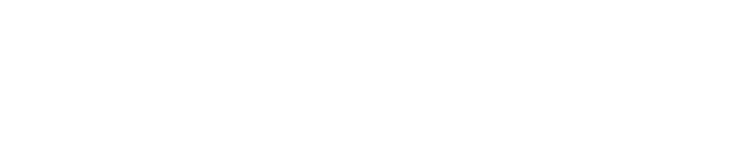
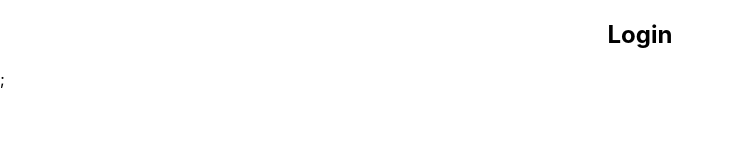
Before and after one commit to josealejandro2928/React-Note-App, a React (Create React App) app: page /auth in a window 1280 px wide. Shown: the top 160 px of the page, without its empty margins (0-733 px from the left). Built offline with nearby package versions, Linux system fonts and the light colour scheme.

Commit message:
Trabajando

```diff
--- a/package.json
+++ b/package.json
@@ -6,6 +6,7 @@
     "@testing-library/jest-dom": "^5.11.9",
     "@testing-library/react": "^11.2.5",
     "@testing-library/user-event": "^12.7.3",
+    "node-sass": "^5.0.0",
     "react": "^17.0.1",
     "react-dom": "^17.0.1",
     "react-router-dom": "^5.2.0",
--- a/src/App/App.js
+++ b/src/App/App.js
@@ -1,6 +1,7 @@
-import './App.css';
+import './App.scss';
 import { BrowserRouter as Router, Switch, Route } from 'react-router-dom';
 import AdminLayout from '../Layout/AdminLayout/AdminLayout';
+import Login from '../Auth/Login/Login';
 
 function App() {
   return (
@@ -9,7 +10,9 @@
         <Route exact path='/'>
           <AdminLayout />
         </Route>
-        <Route path='/auth'></Route>
+        <Route path='/auth'>
+          <Login></Login>
+        </Route>
       </Switch>
     </Router>
   );
--- /dev/null
+++ b/src/Auth/Login/Login.js
@@ -0,0 +1,15 @@
+import React, { Component } from 'react';
+import './Login.scss';
+
+class Login extends Component {
+  state = {};
+  render() {
+    return (
+      <div className='Login'>
+        <h2>Login</h2>;
+      </div>
+    );
+  }
+}
+
+export default Login;
--- /dev/null
+++ b/src/Auth/Login/Login.scss
@@ -0,0 +1,5 @@
+.Login {
+    h2 {
+        text-align: center;
+    }
+}
--- a/src/Layout/AdminLayout/AdminLayout.css
+++ /dev/null
@@ -1,3 +0,0 @@
-.AdminLayout{
-
-}
--- a/src/Layout/AdminLayout/AdminLayout.js
+++ b/src/Layout/AdminLayout/AdminLayout.js
@@ -1,10 +1,14 @@
 import React, { Component } from 'react';
-import './AdminLayout.css';
+import './AdminLayout.scss';
 
 class AdminLayout extends Component {
   state = {};
   render() {
-    return <h2>Hola Mundo</h2>;
+    return (
+      <div className='AdminLayout'>
+        <h2>Hola Mundo</h2>;
+      </div>
+    );
   }
 }
 
--- /dev/null
+++ b/src/Layout/AdminLayout/AdminLayout.scss
@@ -0,0 +1,5 @@
+.AdminLayout {
+    h2 {
+        text-align: center;
+    }
+}
--- a/src/index.js
+++ b/src/index.js
@@ -1,6 +1,6 @@
 import React from 'react';
 import ReactDOM from 'react-dom';
-import './index.css';
+import './index.scss';
 import App from './App/App';
 import reportWebVitals from './reportWebVitals';
 
```
Also changed, not shown: src/App/App.css (deleted), src/App/App.scss (added), src/index.scss (renamed from src/index.css), 1 other file (tests, documents, lock files or other folders).
